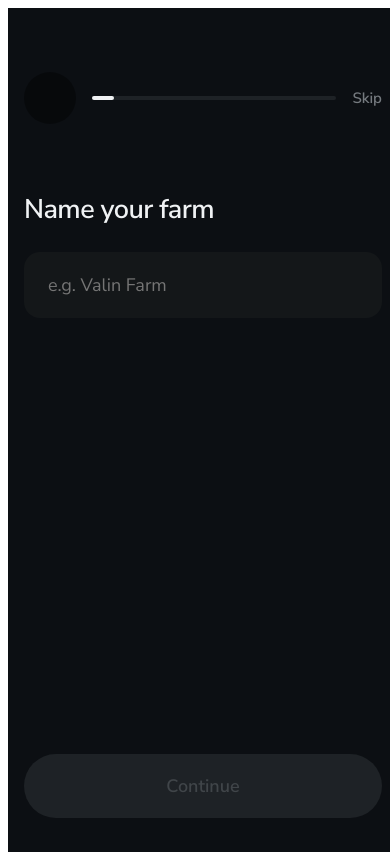
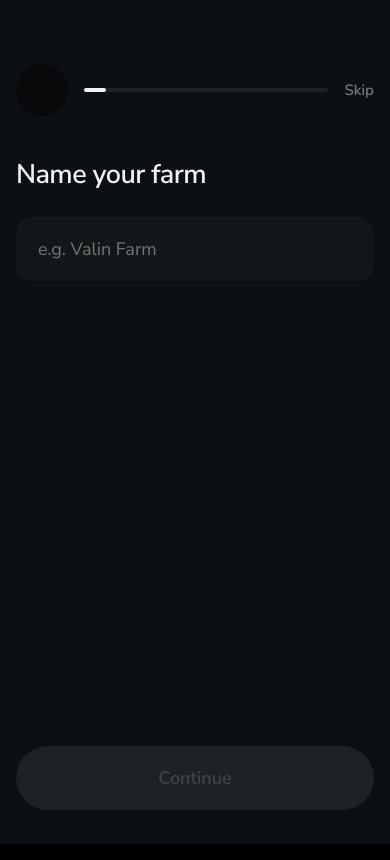
Before and after one commit to orthfield/orthflow, a React (Vite) app: page / in a window 390 px wide. Built offline with nearby package versions, Linux system fonts and the light colour scheme; some icons are missing.

Commit message:
Full-bleed mobile: remove white frame, viewport-fit=cover, safe-area insets

```diff
--- a/index.html
+++ b/index.html
@@ -3,7 +3,7 @@
   <head>
     <meta charset="UTF-8" />
     <link rel="icon" type="image/svg+xml" href="/favicon.svg" />
-    <meta name="viewport" content="width=device-width, initial-scale=1.0" />
+    <meta name="viewport" content="width=device-width, initial-scale=1.0, viewport-fit=cover" />
     <title>ORTHFlow</title>
     <style>
       @media (max-width: 480px) {
--- a/src/index.css
+++ b/src/index.css
@@ -1,111 +1,24 @@
-:root {
-  --text: #6b6375;
-  --text-h: #08060d;
-  --bg: #fff;
-  --border: #e5e4e7;
-  --code-bg: #f4f3ec;
-  --accent: #aa3bff;
-  --accent-bg: rgba(170, 59, 255, 0.1);
-  --accent-border: rgba(170, 59, 255, 0.5);
-  --social-bg: rgba(244, 243, 236, 0.5);
-  --shadow:
-    rgba(0, 0, 0, 0.1) 0 10px 15px -3px, rgba(0, 0, 0, 0.05) 0 4px 6px -2px;
+*, *::before, *::after { box-sizing: border-box; margin: 0; padding: 0; }
 
-  --sans: system-ui, 'Segoe UI', Roboto, sans-serif;
-  --heading: system-ui, 'Segoe UI', Roboto, sans-serif;
-  --mono: ui-monospace, Consolas, monospace;
-
-  font: 18px/145% var(--sans);
-  letter-spacing: 0.18px;
-  color-scheme: light dark;
-  color: var(--text);
-  background: var(--bg);
-  font-synthesis: none;
-  text-rendering: optimizeLegibility;
+html, body {
+  background: #000;
+  height: 100%;
   -webkit-font-smoothing: antialiased;
   -moz-osx-font-smoothing: grayscale;
-
-  @media (max-width: 1024px) {
-    font-size: 16px;
-  }
-}
-
-@media (prefers-color-scheme: dark) {
-  :root {
-    --text: #9ca3af;
-    --text-h: #f3f4f6;
-    --bg: #16171d;
-    --border: #2e303a;
-    --code-bg: #1f2028;
-    --accent: #c084fc;
-    --accent-bg: rgba(192, 132, 252, 0.15);
-    --accent-border: rgba(192, 132, 252, 0.5);
-    --social-bg: rgba(47, 48, 58, 0.5);
-    --shadow:
-      rgba(0, 0, 0, 0.4) 0 10px 15px -3px, rgba(0, 0, 0, 0.25) 0 4px 6px -2px;
-  }
-
-  #social .button-icon {
-    filter: invert(1) brightness(2);
-  }
-}
-
-body {
-  margin: 0;
 }
 
 #root {
-  width: 1126px;
-  max-width: 100%;
-  margin: 0 auto;
-  text-align: center;
-  border-inline: 1px solid var(--border);
-  min-height: 100svh;
-  display: flex;
-  flex-direction: column;
-  box-sizing: border-box;
+  height: 100%;
 }
 
-h1,
-h2 {
-  font-family: var(--heading);
-  font-weight: 500;
-  color: var(--text-h);
-}
-
-h1 {
-  font-size: 56px;
-  letter-spacing: -1.68px;
-  margin: 32px 0;
-  @media (max-width: 1024px) {
-    font-size: 36px;
-    margin: 20px 0;
+@media (max-width: 480px) {
+  .orth-shell { display: contents !important; }
+  .orth-frame {
+    width: 100vw !important;
+    height: 100svh !important;
+    border-radius: 0 !important;
+    /* extend background into notch / home-bar areas */
+    padding-top: env(safe-area-inset-top);
+    padding-bottom: env(safe-area-inset-bottom);
   }
 }
-h2 {
-  font-size: 24px;
-  line-height: 118%;
-  letter-spacing: -0.24px;
-  margin: 0 0 8px;
-  @media (max-width: 1024px) {
-    font-size: 20px;
-  }
-}
-p {
-  margin: 0;
-}
-
-code,
-.counter {
-  font-family: var(--mono);
-  display: inline-flex;
-  border-radius: 4px;
-  color: var(--text-h);
-}
-
-code {
-  font-size: 15px;
-  line-height: 135%;
-  padding: 4px 8px;
-  background: var(--code-bg);
-}
--- a/src/main.jsx
+++ b/src/main.jsx
@@ -1,5 +1,6 @@
 import { StrictMode } from 'react'
 import { createRoot } from 'react-dom/client'
+import './index.css'
 import App from './ORTHFlow.jsx'
 
 createRoot(document.getElementById('root')).render(
```
